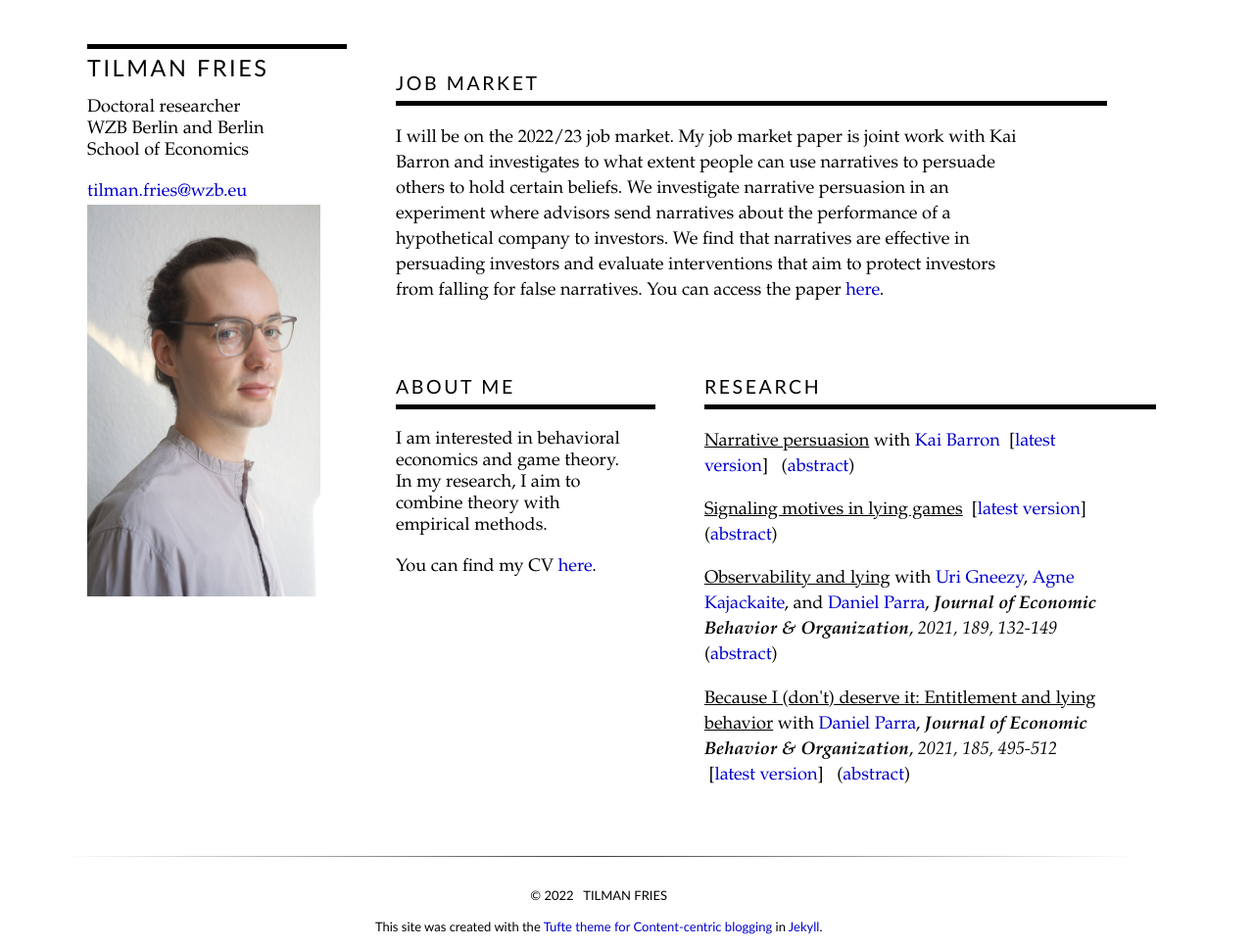
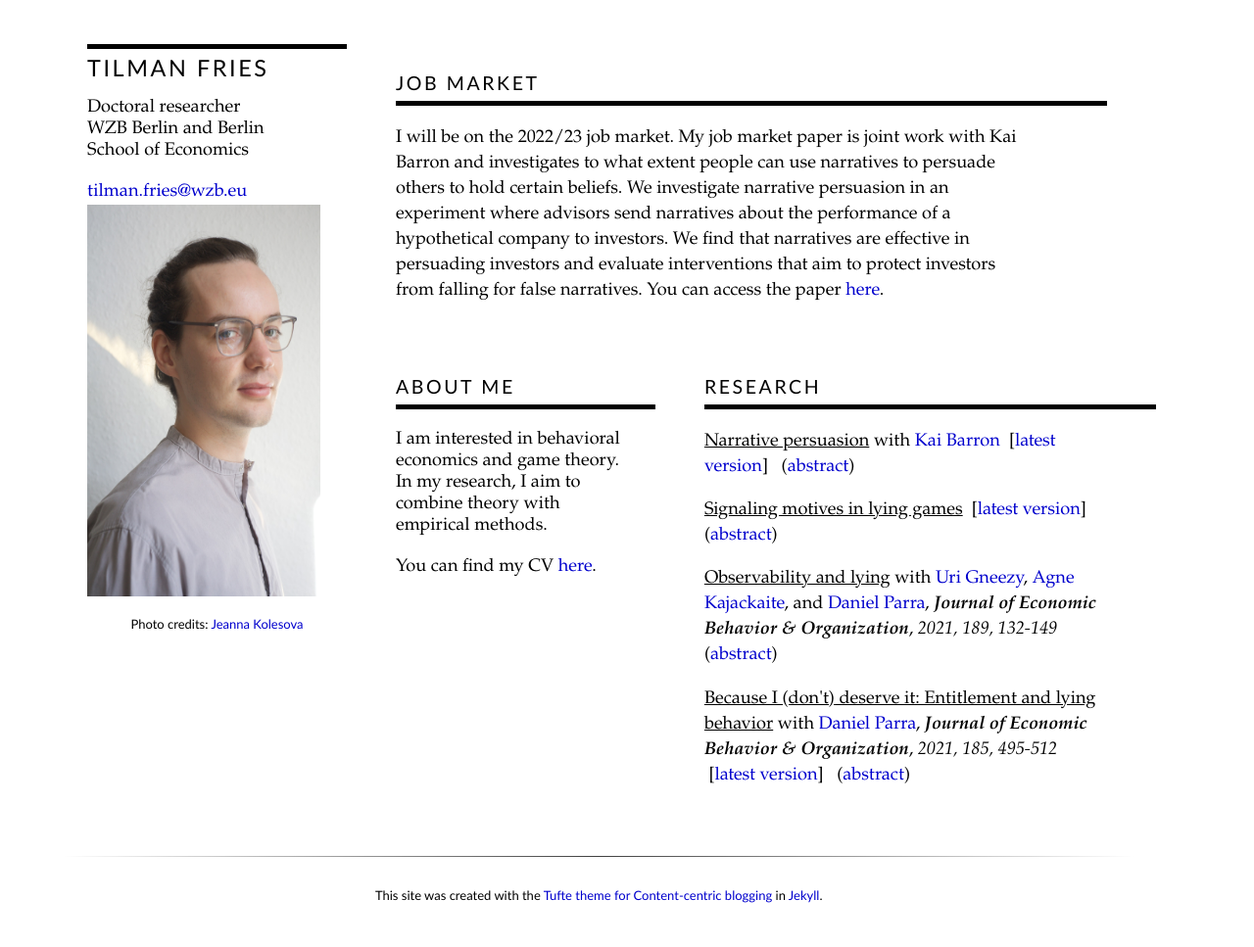
Before and after one commit to tilmanfries/tilmanfries.github.io, a Jekyll site: the page built from index.md, in a window 1280 px wide. Shown: the whole page at 98% size. Built offline with Jekyll 4.4.1, drawn with Linux system fonts in a browser that asks for light colours; after the commit the page ends 935 px from its top, so only the background shows below that.

Commit message:
change credits

```diff
--- a/_includes/footer.html
+++ b/_includes/footer.html
@@ -9,7 +9,7 @@
     {% endfor %}
   </ul>
 <div class="credits">
-<span>&copy; {{ site.time | date: '%Y' }} &nbsp;&nbsp;{{site.author | upcase }}</span></br> <br>
+<!--- <span>&copy; {{ site.time | date: '%Y' }} &nbsp;&nbsp;{{site.author | upcase }}</span></br> <br> --->
 <span>This site was created with the <a href="//github.com/clayh53/tufte-jekyll">Tufte theme for {{site.subtitle}} </a> in <a href="//jekyllrb.com">Jekyll</a>.</span>
 </div>
 
--- a/_layouts/personal.html
+++ b/_layouts/personal.html
@@ -11,6 +11,9 @@
   </p>
   <p>
     <img src="{{site.baseurl}}/assets/img/profile_pic.jpg" alt="CH" height="400" width="266">
+    <div class="credits">
+    Photo credits: <a href="https://jeannakolesova.com/">Jeanna Kolesova</a>
+    </div>
   </p>
  </div>
  <div class="column middlelong">
```
